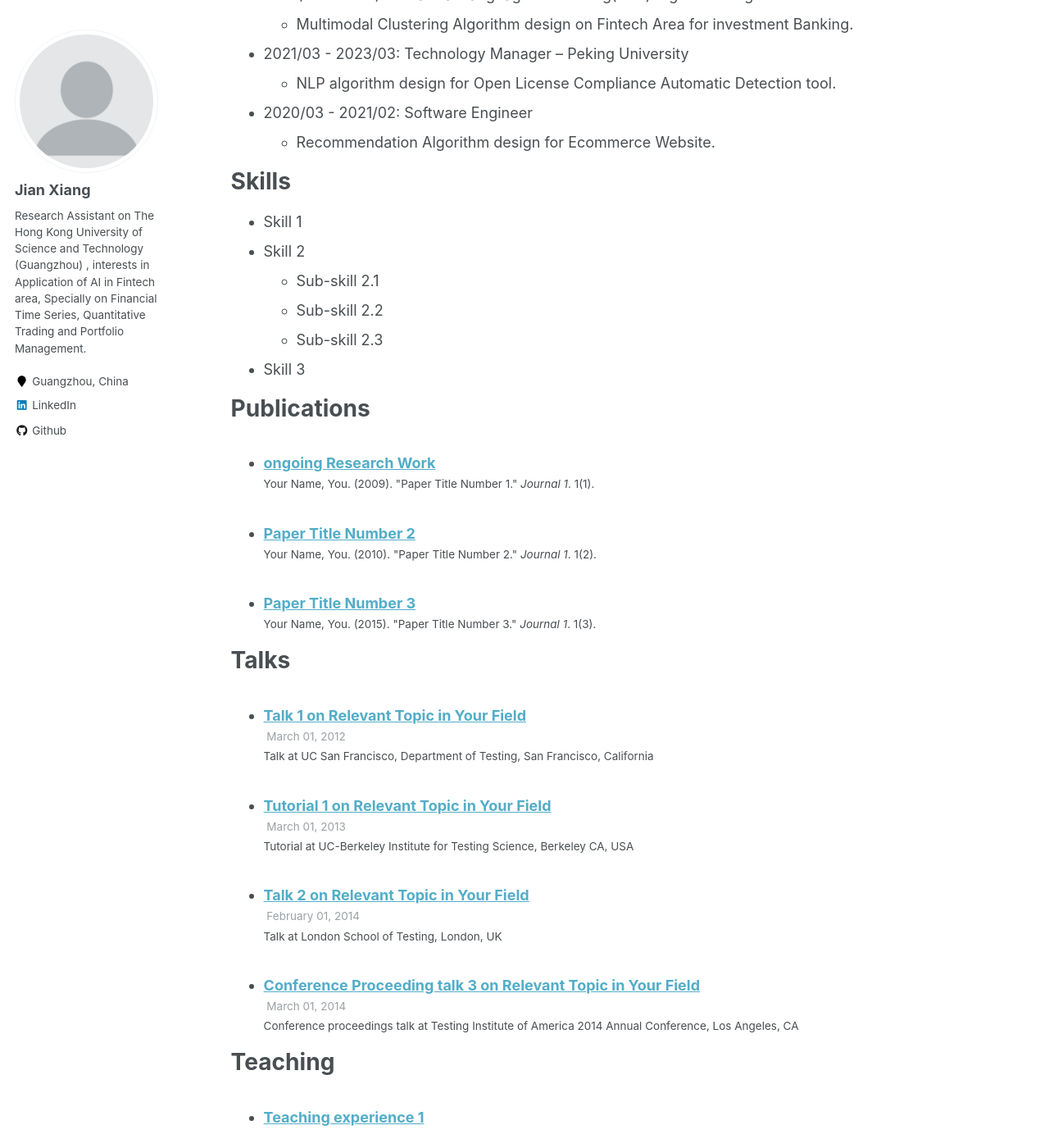
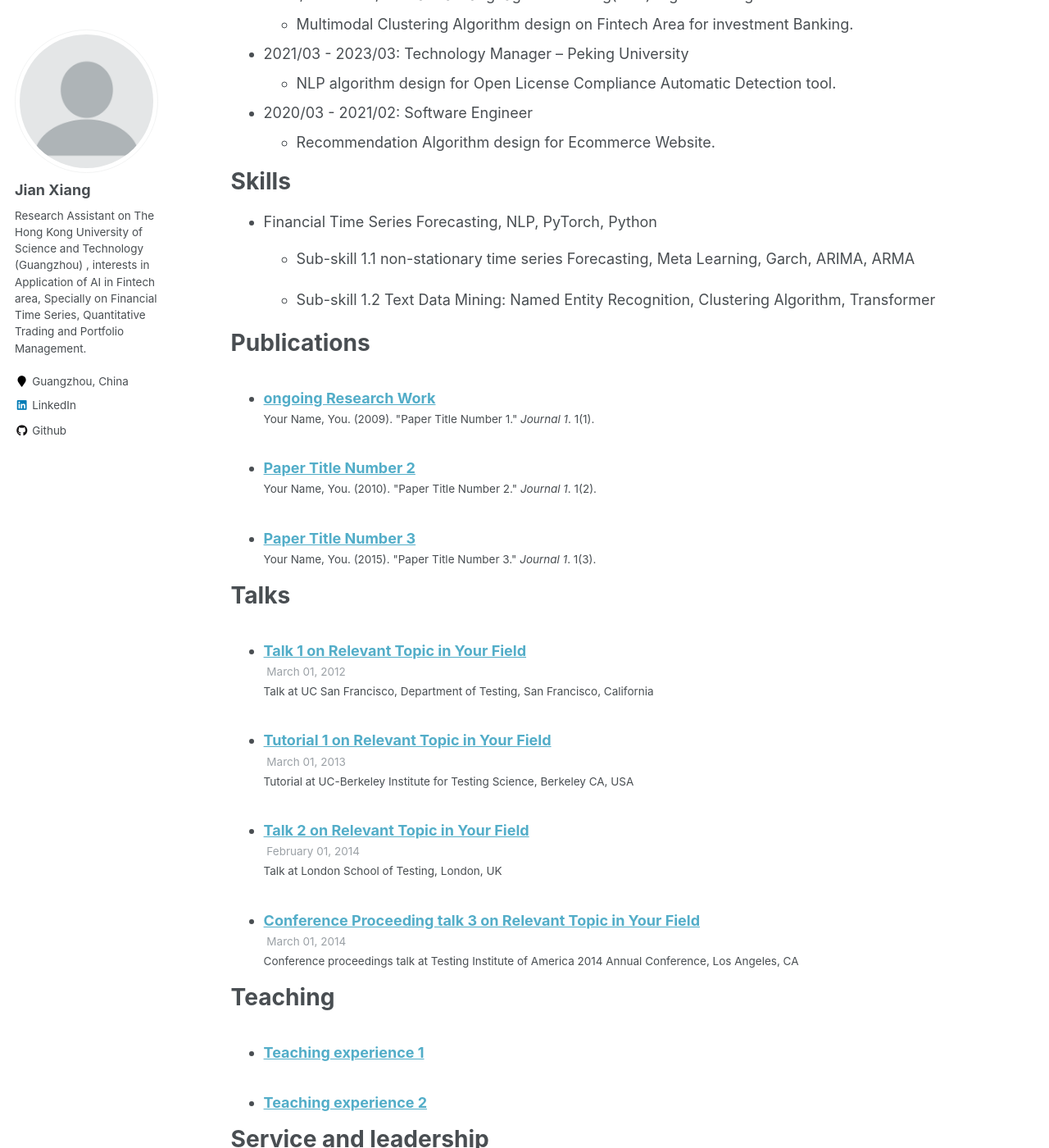
Before and after one commit to jianxiang95/jianxiang95.github.io, a Jekyll site: the page built from _pages/cv.md, in a window 1280 px wide and 1400 px high, scrolled down 509 px. Shown: the whole window at 82% size. Built offline with Jekyll 4.4.1, drawn with Linux system fonts in a browser that asks for light colours; some of the changed text lies outside the part shown.

Commit message:
update cv
update cv

```diff
--- a/_pages/cv.md
+++ b/_pages/cv.md
@@ -32,12 +32,13 @@ Work experience
 
 Skills
 ======
-* Skill 1
-* Skill 2
-  * Sub-skill 2.1
-  * Sub-skill 2.2
-  * Sub-skill 2.3
-* Skill 3
+* Financial Time Series Forecasting, NLP, PyTorch, Python
+  * Sub-skill 1.1
+    non-stationary time series Forecasting, Meta Learning, Garch, ARIMA, ARMA
+
+  * Sub-skill 1.2
+    Text Data Mining: Named Entity Recognition, Clustering Algorithm, Transformer
+
 
 Publications
 ======
```
Also changed, not shown: other parts of _pages/cv.md (+1 -1 lines), _pages/about.md (+8 -3 lines).
